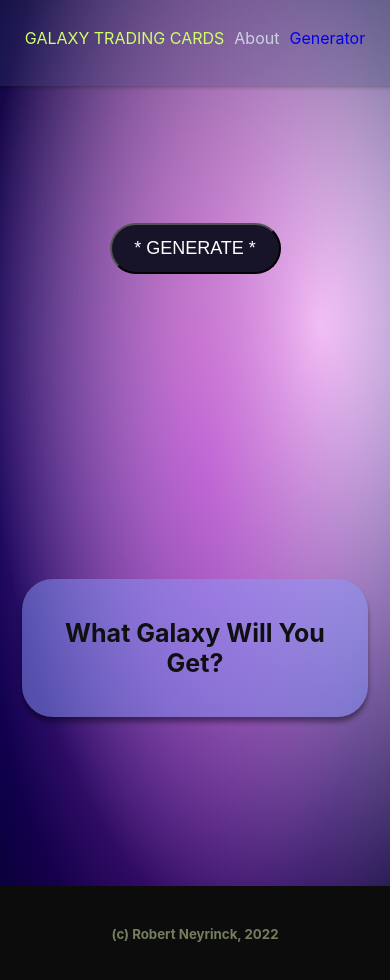
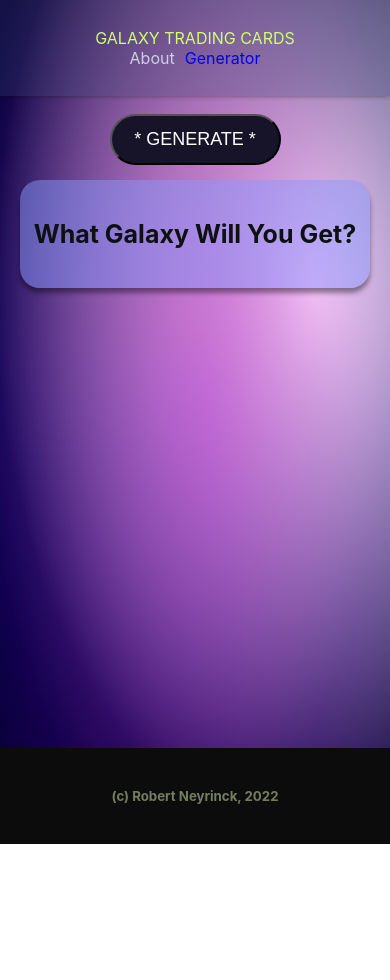
Before and after one commit to rneyrinck/Project-2, a React (Create React App) app in the folder galaxy-trading-cards/: page / in a window 390 px wide. After the commit the page ends 844 px from the top, so only its background shows below. Built offline with nearby package versions, Linux system fonts and the light colour scheme.

Commit message:
changed header to negate need for hamburger dropdown, removed margins and set height so there isnt any scrolling needed

```diff
--- a/galaxy-trading-cards/src/App.css
+++ b/galaxy-trading-cards/src/App.css
@@ -1,7 +1,7 @@
 .App {
-  margin: -10px;
+  /* margin: -10px; */
   text-align: center;
-  /* height: 100vh; */
+  height: 100vh;
   display: grid;
   grid-template-columns: 1fr;
   grid-template-rows: 1rem, 800px, 1rem;
--- a/galaxy-trading-cards/src/galaxyCard/galaxy-card.css
+++ b/galaxy-trading-cards/src/galaxyCard/galaxy-card.css
@@ -1,8 +1,8 @@
 article{
-    margin: 2rem;
+
    background: #8998fc7c;
     background-blend-mode: hard-light, hard-light, normal, normal;
-    border-radius: 31px;
+    border-radius: 20px;
     display: flex;
     flex-direction: column;
     align-items: center;
--- a/galaxy-trading-cards/src/generator/generator.css
+++ b/galaxy-trading-cards/src/generator/generator.css
@@ -5,7 +5,7 @@ button{
     /* margin: 0px 10px; */
     height: 51px;
     width: 171px;
-    /* display: flex; */
+    display: flex;
     align-items: center;
     justify-content: center;
     padding: 16px 20px;
@@ -13,9 +13,12 @@ button{
     align-items: center;
     justify-self: center;
     /* margin: 15px; */
+    margin-top: 15px;
+    margin-bottom: 15px;
 }
 .generator{
-    display: grid;
+    display: flex;
+    flex-direction: column;
     align-items: center;
-    height: 800px;
+    height: 644px;
 }
--- a/galaxy-trading-cards/src/header/header.css
+++ b/galaxy-trading-cards/src/header/header.css
@@ -4,7 +4,7 @@ header{
     height: 6rem;
     box-shadow: 0px 0px 5px rgba(0, 0, 0, 0.411);
     display: flex;
-
+    flex-direction: column;
     align-items: center;
     justify-content: center;
 }
--- a/galaxy-trading-cards/src/header/header.js
+++ b/galaxy-trading-cards/src/header/header.js
@@ -7,9 +7,9 @@ import GeneratorBtn from '../generatorbtn/generatorBtn';
 const Header = () => {
   return (
     <header>
-      <nav>
         {/* make these links into a hamburger, onclick display */}
         <Link to="/" className='gtc-title'>GALAXY TRADING CARDS</Link>
+      <nav>
         <Link to="/About" className='nav about-link'>About</Link>
         <Link to="/" className='nav gen-link' >Generator</Link>
       </nav>
```
